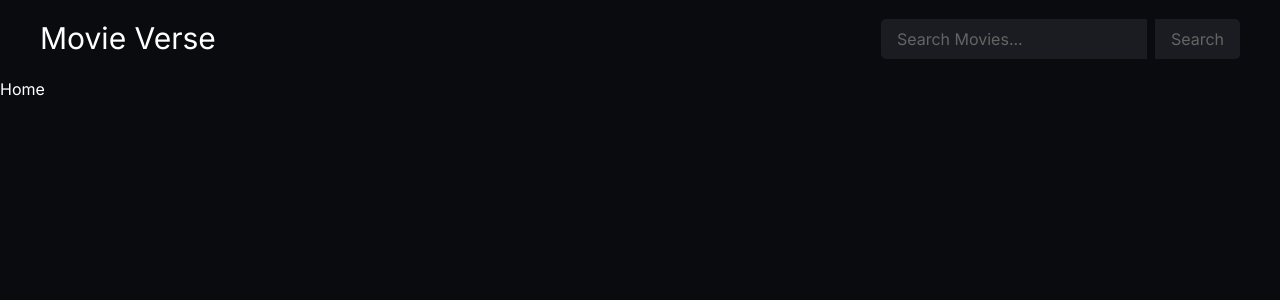
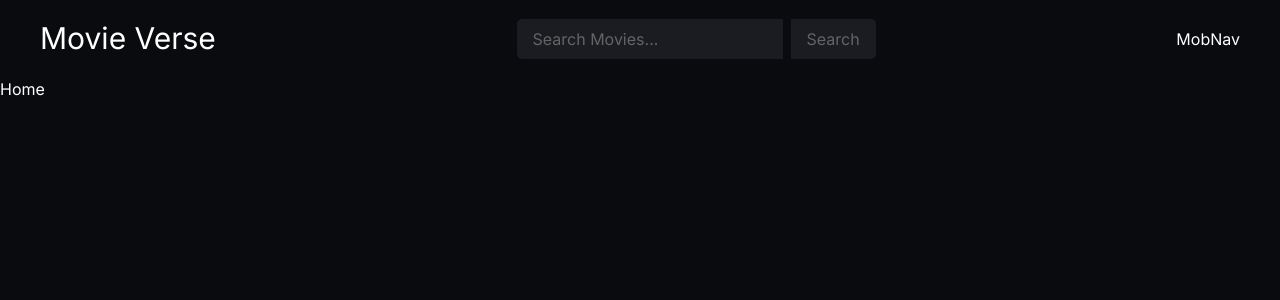
Before and after one commit to shariful10/Movie-Verse, a Next.js app: page / in a window 1280 px wide. Shown: the top 300 px of the page. Built offline with nearby package versions, Linux system fonts and the light colour scheme.

Commit message:
Set The Props Type On MovNav

```diff
--- /dev/null
+++ b/src/components/MobNav.tsx
@@ -0,0 +1,22 @@
+import { useParams, useSearchParams } from "next/navigation";
+import React, { Dispatch, SetStateAction, useState, useEffect } from "react";
+
+interface PropsType {
+	input: string;
+	setInput: Dispatch<SetStateAction<string>>;
+	handleSubmit: (e: React.FormEvent) => void;
+}
+
+const MobNav = ({ input, setInput, handleSubmit }: PropsType) => {
+  const params = useParams();
+  const searchParams = useSearchParams()
+  const [genres, setGenres] = useState([]);
+  const [isOpen, setIsOpen] = useState(false);
+  const [selectedGenre, setSelectedGenre] = useState("");
+
+  useEffect(() => {}, []);
+
+	return <div>MobNav</div>;
+};
+
+export default MobNav;
--- a/src/components/Navbar.tsx
+++ b/src/components/Navbar.tsx
@@ -2,6 +2,7 @@
 import Link from "next/link";
 import React, { useState } from "react";
 import { useRouter } from "next/navigation";
+import MobNav from "./MobNav";
 
 const Navbar = () => {
 	const [input, setInput] = useState("");
@@ -33,8 +34,15 @@ const Navbar = () => {
 						placeholder="Search Movies..."
 						onChange={(e) => setInput(e.target.value)}
 					/>
-				 	<button className="bg-secondary text-textColor py-2 px-4 hover:bg-textColor hover:text-white rounded-r-[5px]">Search</button>
+					<button className="bg-secondary text-textColor py-2 px-4 hover:bg-textColor hover:text-white rounded-r-[5px]">
+						Search
+					</button>
 				</form>
+				<MobNav
+					input={input}
+					setInput={setInput}
+					handleSubmit={handleSubmit}
+				/>
 			</div>
 		</div>
 	);
```
Also changed, not shown: package.json (+6 -5 lines), 1 other file (tests, documents, lock files or other folders).
